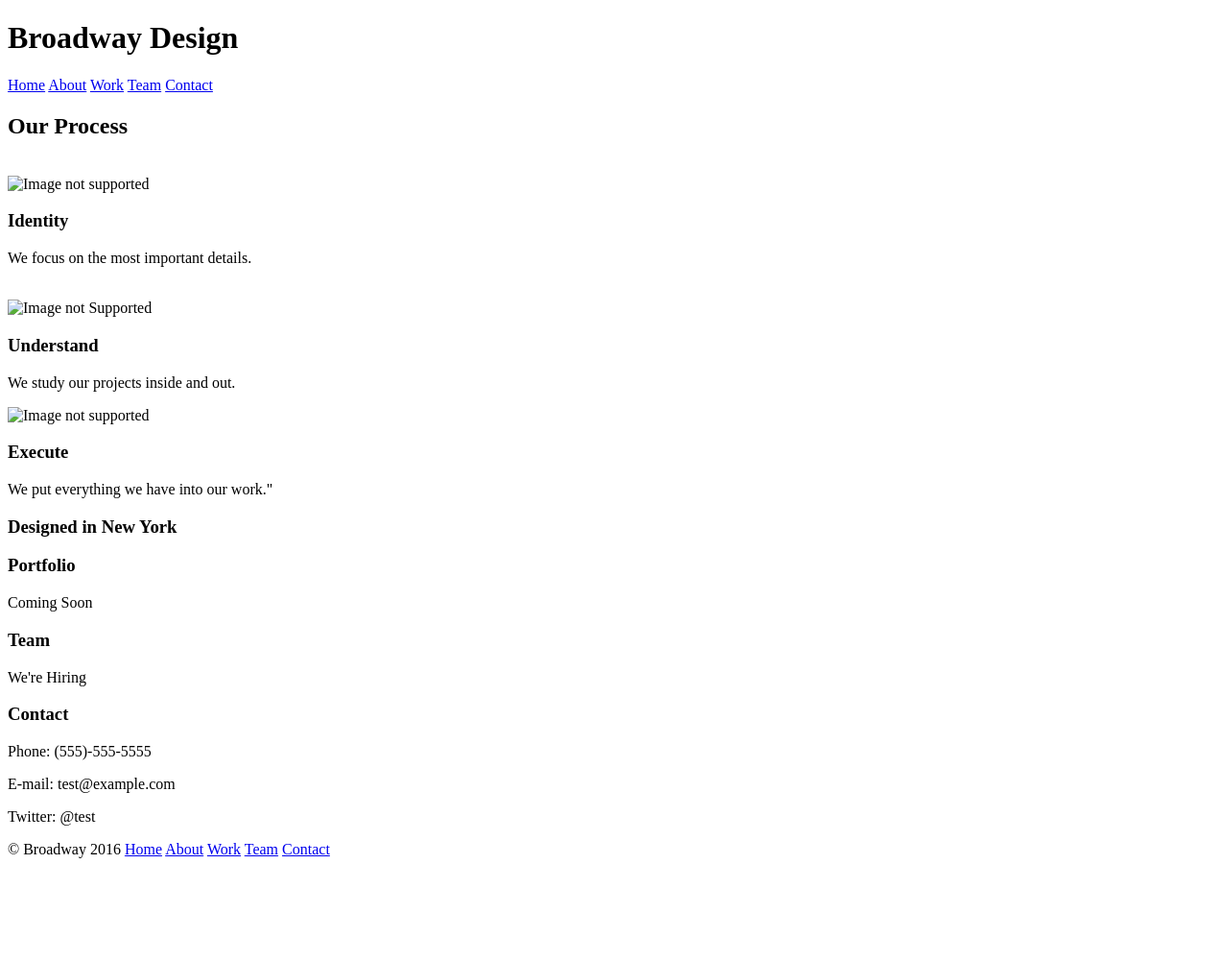
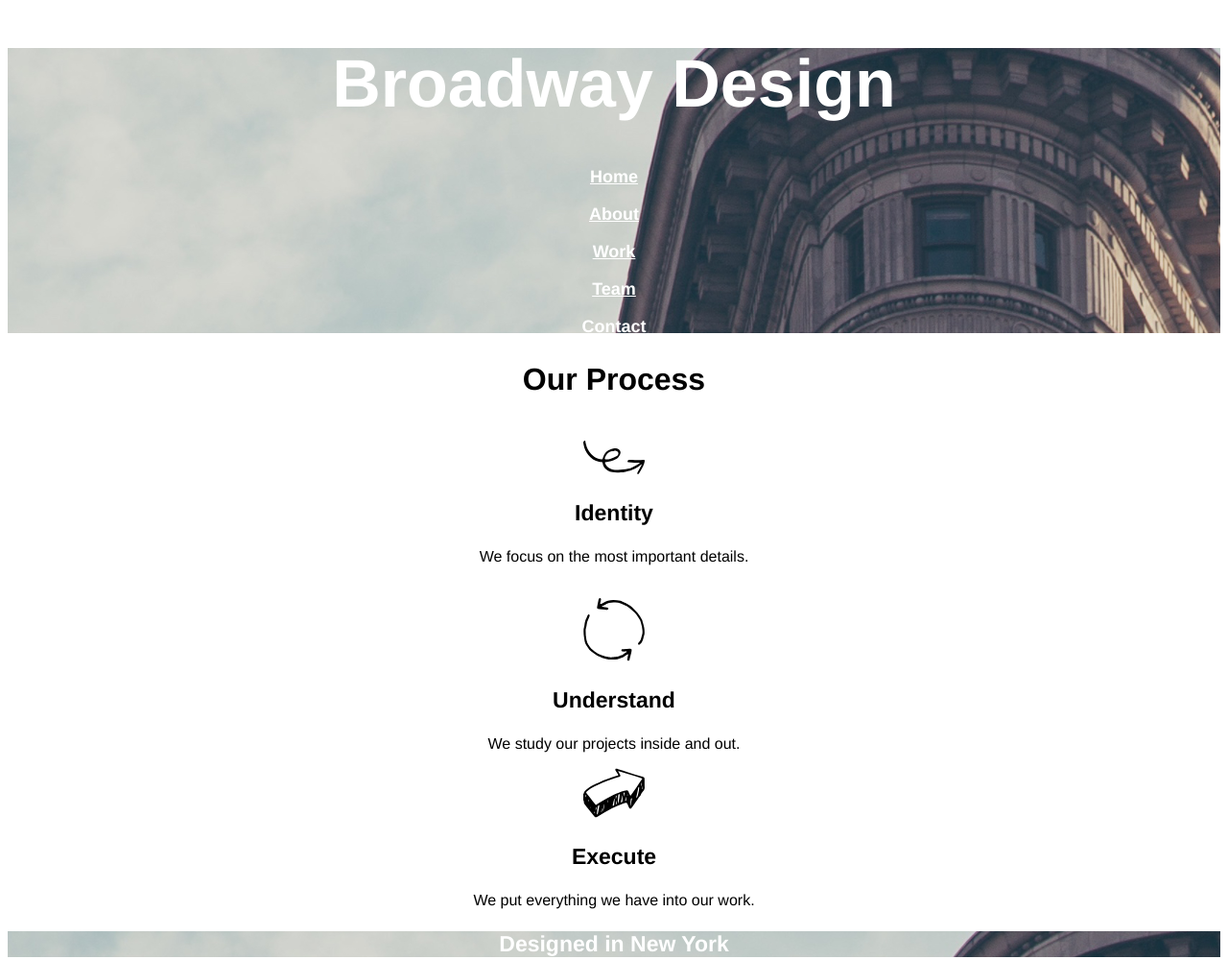
Before and after one commit to xaandev/broadway, a plain HTML site: page index.html in a window 1280 px wide. Shown: the top 1000 px of the page at 96% size. Before the commit the page ends 910 px from the top, so only its background shows below. Drawn offline with Linux system fonts and the light colour scheme.

Commit message:
Fixed style issues, final submission

```diff
--- a/index.html
+++ b/index.html
@@ -7,37 +7,36 @@
   <head>
 
 	<title>Broadway Design</title>
-	<link href="./resources/css/style.css" type="style/css" rel="stylesheet">
+	<link href="./resources/css/style.css" type="text/css" rel="stylesheet">
 
   </head>
 
   <body>
 
-	<h1>Broadway Design</h1>
-
-	<div class="links">
-		<a href="#">Home</a>
-		<a href="#about">About</a>
-		<a href="#work">Work</a>
-		<a href="#team">Team</a>
-		<a href="#Contact">Contact</a>
-	<div>
+	<div class="page_top">
+		<h1>Broadway Design</h1>
+		<p><a href="#">Home</a></p>
+		<p><a href="#about">About</a></p>
+		<p><a href="#work">Work</a></p>
+		<p><a href="#team">Team</a></p>
+		<p><a href="#contact">Contact</a></p>
+	</div>
 
 	<h2 id="about">Our Process</h2><br>
 
-	<img src="identity.svg" alt="Image not supported">
+	<img src="./resources/images/identify.svg" alt="Image not supported">
 	<h3>Identity</h3>
 	<p>We focus on the most important details.</p><br>
 
-	<img src="understand.svg" alt="Image not Supported">
+	<img src="./resources/images/understand.svg" alt="Image not Supported">
 	<h3>Understand</h3>
 	<p>We study our projects inside and out.</p>
 
-	<img src="execute.svg" alt="Image not supported">
+	<img src="./resources/images/execute.svg" alt="Image not supported">
 	<h3>Execute</h3>
-	<p>We put everything we have into our work."</p>
+	<p>We put everything we have into our work.</p>
 
-	<h3 id="design_ny">Designed in New York</h3>
+	<h3 class="design_ny">Designed in New York</h3>
 
 	<h3 id="work">Portfolio</h3>
 	<p>Coming Soon</p>
@@ -51,7 +50,7 @@
 	<p>Twitter: @test</p>
 
 	<div>
-		<p class="page_botttom">
+		<p class="page_bottom">
 			<span id="copyright">&#169 Broadway 2016</span>
 			<a href="#">Home</a>
 			<a href="#about">About</a>
--- a/resources/css/style.css
+++ b/resources/css/style.css
@@ -2,17 +2,19 @@
 html {
 	font-family: Helvetica, sans-serif;
 	text-align: center;
-	background-image: url('../images/the-flatiron-building.png')
+}
+
+.page_top {
+	background-image: url('../images/the-flatiron-building.png');
+	background-position: center center;
+	background-repeat: no-repeat;
+	font-size: 18px;
+	font-weight: bold;
 }
 
 h1 {
 	color: white;
 	font-size: 70px;
-}
-
-.links {
-	color: white;
-	font-size: 18px;
 }
 
 h2 {
@@ -23,7 +25,7 @@ h3 {
 	font-size: 23px;
 }
 
-h3 design_ny {
+.design_ny {
 	color: white;
 	background-image: url('../images/the-flatiron-building.png')
 }
@@ -31,9 +33,10 @@ h3 design_ny {
 .page_bottom {
 	background: dimgray;
 	color: white;
-	align: left;
+	text-align: left;
+	font-size: 11px;
 }
 
-#copyright {
-	font-size: 11px;
+a {
+	color: white;
 }
```
